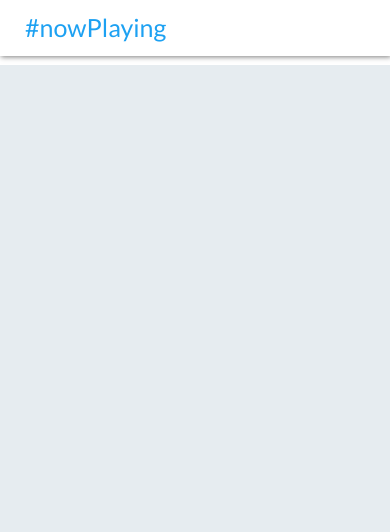
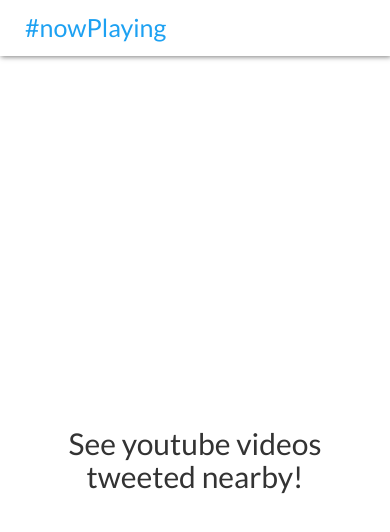
Before and after one commit to dtfialho/now-playing, a React (Create React App) app in the folder client/: page / in a window 390 px wide. Shown: the top 532 px of the page. Built offline with nearby package versions, Linux system fonts and the light colour scheme; no server answers.

Commit message:
Landing page and some style adjustments

```diff
--- a/client/src/components/App.css
+++ b/client/src/components/App.css
@@ -5,18 +5,18 @@
 }
 
 html, body {
-  height: 100%;
+  height: 100vh;
   background: #e6ecf0;
 }
 
 main.container {
 	padding-top: 65px;
 	background: #fff;
-	height: 100%;
+	height: 100vh;
 }
 
 #root, .App, .App > div {
-	height: 100%;
+	height: 100vh;
 }
 
 .btn-primary {
@@ -39,6 +39,7 @@ main.container {
 
 @media (max-width: 768px) {
 	main.container {
-		height: auto;
+		display: table;
+		width: 100%;
 	}
 }
--- a/client/src/components/Header/Header.css
+++ b/client/src/components/Header/Header.css
@@ -22,3 +22,9 @@ header .LoginAction {
 	margin-bottom: 0;
 	list-style-type: none;
 }
+
+@media (max-width: 320px) {
+	header .AppTitle {
+		font-size: 20px;
+	}
+}
--- a/client/src/components/Landing/Landing.css
+++ b/client/src/components/Landing/Landing.css
@@ -0,0 +1,11 @@
+.Landing {
+  display: flex;
+  height: calc(100vh - 65px);
+}
+
+.Landing .Text {
+	width: 100%;
+  align-self: center;
+  text-align: center;
+  flex-shrink: 0;
+}
--- a/client/src/components/Landing/Landing.js
+++ b/client/src/components/Landing/Landing.js
@@ -5,7 +5,11 @@ import './Landing.css';
 const Landing = () => {
   return (
     <section className="Landing">
-
+      <div className="Text">
+        <h2>
+          See youtube videos tweeted nearby!
+        </h2>
+      </div>
     </section>
   );
 };
```
